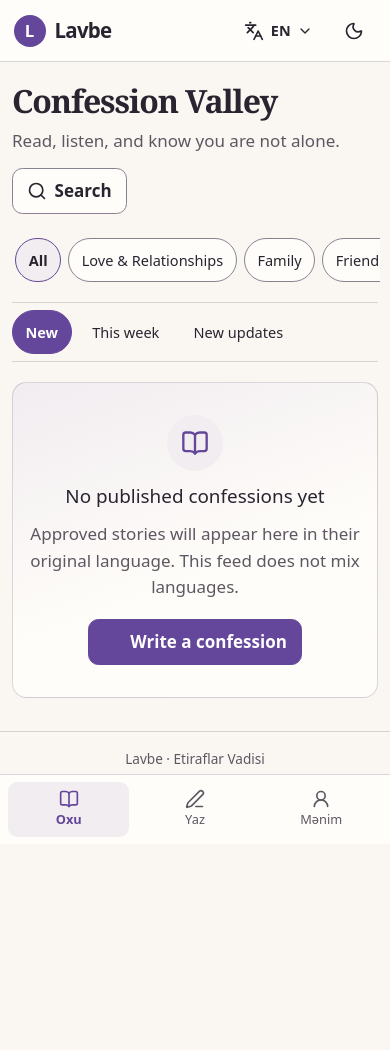
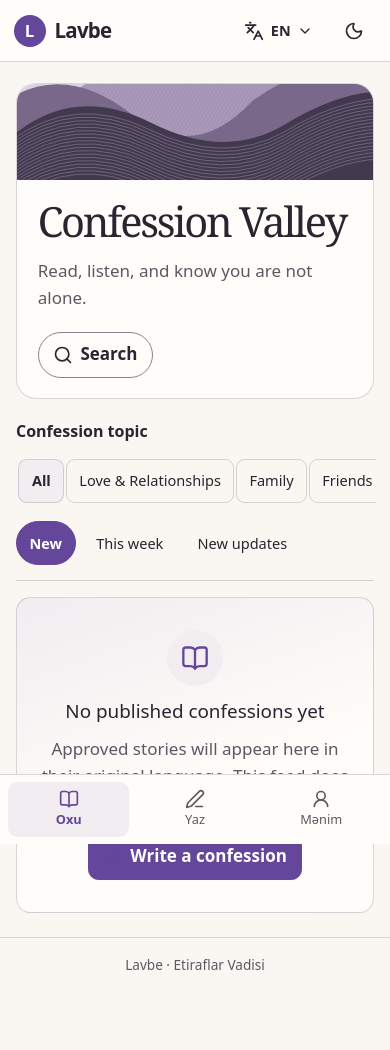
Before and after one commit to fuadoglu/LavbeEtiraf, a Laravel app: page /en in a window 390 px wide. Before the commit the page ends 824 px from the top, so only its background shows below. Run offline with Laravel 12, Linux system fonts and the light colour scheme; data that the repository does not hold is empty; style sheets or scripts are compiled from the project's sources.

Commit message:
Give the reading feed an illustrated valley cover and responsive topic index

```diff
--- a/resources/css/app.css
+++ b/resources/css/app.css
@@ -192,3 +192,48 @@ button, a, input, select, textarea { -webkit-tap-highlight-color: transparent; }
     html { scroll-padding-bottom: calc(5rem + env(safe-area-inset-bottom)); }
     .nav-link { min-width: 0; }
 }
+
+/* The feed cover pairs the reading column with a two-ink valley print. */
+.valley-feed {
+    --print-sky: #dcd2e4;
+    --print-sun: #f9cc8c;
+    --print-far: #a998b9;
+    --print-mid: #796889;
+    --print-ink: #43394e;
+}
+:root[data-theme="night"] .valley-feed {
+    --print-sky: #42384e;
+    --print-sun: #ebca93;
+    --print-far: #867795;
+    --print-mid: #635670;
+    --print-ink: #312a3b;
+}
+.page-content:has(.valley-feed) { width: min(calc(100% - 2rem), 68rem); }
+.valley-cover { display: grid; grid-template-columns: 1fr 1fr; isolation: isolate; overflow: hidden; border: 1px solid var(--line); border-radius: 1.25rem; background: var(--surface); }
+.valley-print { grid-area: 1 / 2; width: 100%; height: 100%; min-height: 0; color: var(--print-ink); }
+.cover-copy { grid-area: 1 / 1; align-self: center; padding: clamp(1.5rem, 4vw, 3.4rem); }
+.cover-copy h1, .confession-detail .page-heading h1 { margin: 0; font: 500 clamp(2.6rem, 5.8vw, 5.3rem)/.99 Georgia, serif; letter-spacing: -.055em; overflow-wrap: anywhere; text-wrap: balance; }
+.cover-copy p { margin: 1rem 0 1.3rem; color: var(--muted); max-width: 32ch; }
+.feed-search { border-radius: 2rem; }
+.valley-grid { display: grid; grid-template-columns: minmax(11rem, 1fr) minmax(0, 3fr); gap: clamp(1.5rem, 5vw, 4rem); padding-block-start: 2rem; }
+.valley-topics h2 { margin-block: 0 .65rem; font-size: 1rem; font-weight: 700; }
+.valley-topics .topic-panel { display: grid; gap: .1rem; max-height: none; overflow: visible; padding: 0; }
+.valley-topics .topic-chip { justify-content: start; border-color: transparent; background: transparent; border-radius: .55rem; white-space: normal; }
+.valley-topics .topic-chip:is(:hover,[aria-current]) { background: var(--hint); }
+.valley-stories { min-width: 0; }
+.valley-stories > .sort-panel { margin-block-end: 1rem; }
+.valley-stories .story-card { padding: clamp(1.2rem, 3vw, 2rem); overflow-wrap: anywhere; }
+.valley-stories .story-title { font: 600 clamp(1.45rem, 3vw, 2.2rem)/1.15 Georgia, serif; }
+.valley-stories .story-title a { text-decoration: none; }
+.valley-stories .story-title a:hover { text-decoration: underline; }
+.valley-stories .story-card time { display: block; margin-block-start: 1rem; color: var(--muted); font-size: .85rem; }
+.confession-detail > .page-heading { padding-block: 1.8rem; border-bottom: 1px solid var(--line); }
+@media (max-width: 720px) {
+    .valley-cover { grid-template-columns: 1fr; }
+    .valley-print { grid-area: 1 / 1; height: clamp(6rem, 21vw, 9rem); }
+    .cover-copy { grid-area: 2 / 1; padding: 1.3rem; }
+    .valley-grid { display: block; padding-block-start: 1.2rem; }
+    .valley-topics .topic-panel { display: flex; flex-wrap: nowrap; overflow-x: auto; padding: .3rem; }
+    .valley-topics .topic-chip { flex: none; border-color: var(--line); }
+    .valley-stories { margin-block-start: .85rem; }
+}
--- /dev/null
+++ b/resources/views/components/valley-print.blade.php
@@ -0,0 +1,23 @@
+<svg class="valley-print" viewBox="0 0 640 320" preserveAspectRatio="xMidYMax slice" aria-hidden="true" focusable="false">
+    <defs>
+        <pattern id="valley-paper" width="5" height="5" patternUnits="userSpaceOnUse">
+            <circle cx="1" cy="1" r=".65" fill="currentColor" opacity=".3"/>
+        </pattern>
+        <pattern id="valley-hatch" width="6" height="6" patternUnits="userSpaceOnUse" patternTransform="rotate(30)">
+            <path d="M0 0V6" stroke="currentColor" opacity=".28"/>
+        </pattern>
+    </defs>
+    <path fill="var(--print-sky)" d="M0 0h640v320H0z"/>
+    <path fill="url(#valley-paper)" d="M0 0h640v320H0z"/>
+    <circle cx="400" cy="98" r="54" fill="var(--print-sun)"/>
+    <circle cx="400" cy="98" r="63" fill="none" stroke="currentColor" opacity=".28"/>
+    <path fill="var(--print-far)" d="M0 202Q88 185 177 104T359 129Q399 165 463 118T640 74V320H0Z"/>
+    <path fill="url(#valley-hatch)" d="M0 202Q88 185 177 104T359 129Q399 165 463 118T640 74V320H0Z"/>
+    <path fill="var(--print-mid)" d="M0 166Q97 116 208 203T423 178Q539 93 640 139V320H0Z"/>
+    <path fill="var(--print-ink)" d="M0 234Q108 150 241 217T480 221Q570 167 640 162V320H0Z"/>
+    <g fill="none" stroke="var(--print-far)" stroke-width="1.2" opacity=".68">
+        @for($line = 0; $line < 19; $line++)
+            <path transform="translate(0 {{ $line * 6 }})" d="M-12 250Q103 164 237 229T480 234Q572 178 652 174"/>
+        @endfor
+    </g>
+</svg>
--- a/resources/views/home.blade.php
+++ b/resources/views/home.blade.php
@@ -14,17 +14,22 @@
 @endpush
 
 @section('content')
-    <section aria-labelledby="feed-title">
-        <div class="page-heading feed-heading">
-            <div>
-            <h1 id="feed-title">{{ $topic ? ($topic['labels'][app()->getLocale()] ?? $topic['labels']['en']) : __('lavbe.feed_title') }}</h1>
-            <p>{{ __('lavbe.feed_subtitle') }}</p>
+    <section class="valley-feed" aria-labelledby="feed-title">
+        <header class="valley-cover">
+            <x-valley-print />
+            <div class="cover-copy">
+                <h1 id="feed-title">{{ $topic ? ($topic['labels'][app()->getLocale()] ?? $topic['labels']['en']) : __('lavbe.feed_title') }}</h1>
+                <p>{{ __('lavbe.feed_subtitle') }}</p>
+                <a class="button button-secondary feed-search" href="{{ route('search', ['locale' => $lavbeLocale['segment']]) }}"><x-icon name="search" />{{ __('lavbe.search_title') }}</a>
             </div>
-            <a class="button button-secondary feed-search" href="{{ route('search', ['locale' => $lavbeLocale['segment']]) }}"><x-icon name="search" />{{ __('lavbe.search_title') }}</a>
-        </div>
+        </header>
 
-        <div class="feed-controls">
+        <div class="valley-grid">
+        <aside class="valley-topics">
+            <h2>{{ __('lavbe.categories') }}</h2>
             <x-topic-panel :selected="$category" :categories="$categories" />
+        </aside>
+        <div class="valley-stories">
             <nav class="sort-panel" aria-label="{{ __('lavbe.sort_label') }}">
                 @foreach($sortLabels as $key => $label)
                     @php
@@ -35,7 +40,6 @@
                     <a class="sort-link" href="{{ $href }}" @if($sort === $key) aria-current="page" @endif>{{ __($sortLabels[$key]) }}</a>
                 @endforeach
             </nav>
-        </div>
 
         @if($confessions->isEmpty())
             <div class="empty-state">
@@ -61,5 +65,7 @@
             </button>
             <button type="button" class="muted" data-feed-status data-retry-label="{{ __('lavbe.retry') }}" data-refresh-label="{{ __('lavbe.refresh') }}" hidden aria-live="polite"></button>
         @endif
+        </div>
+        </div>
     </section>
 @endsection
```
Also changed, not shown: docs/ui/design-system.md (+2 -0 lines).
